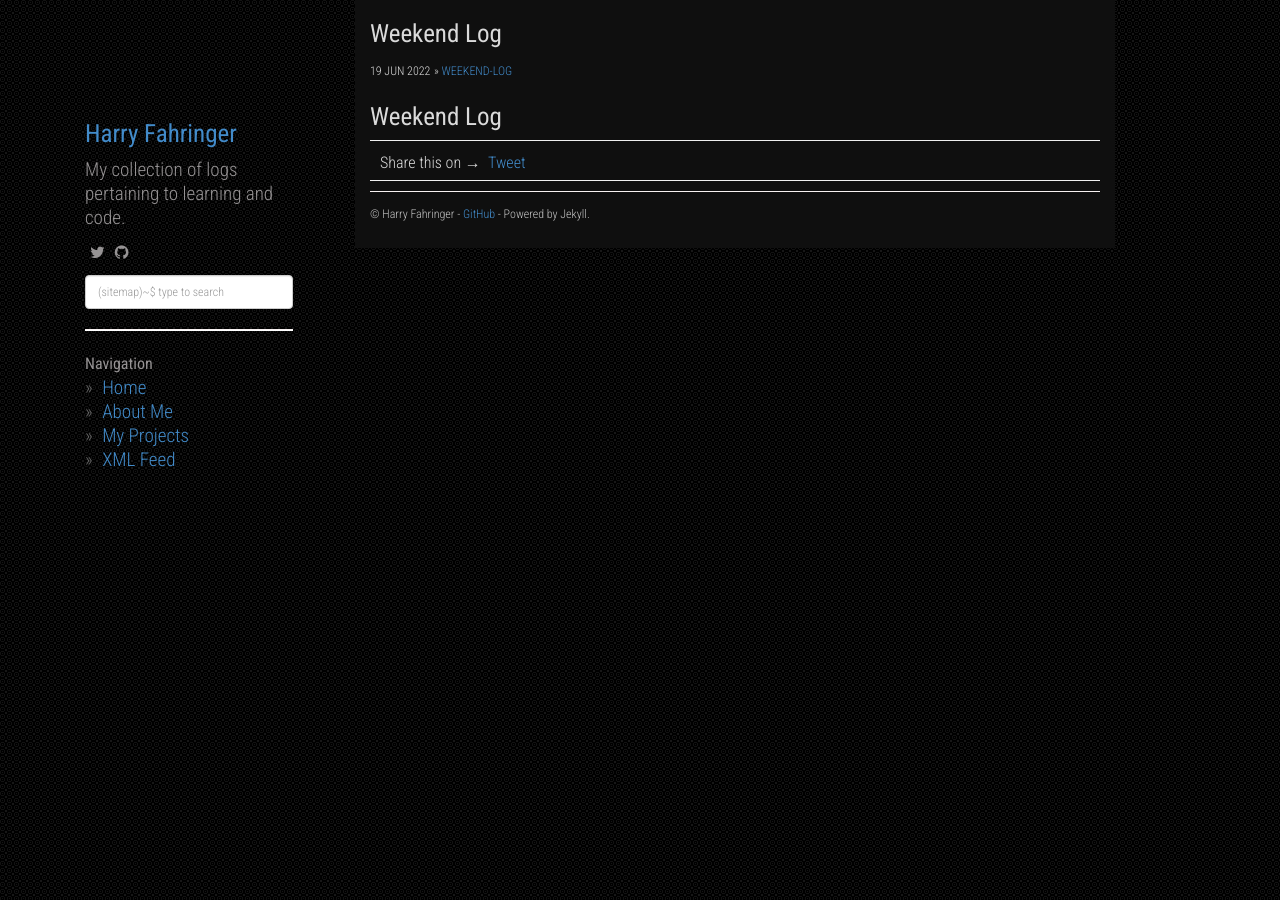
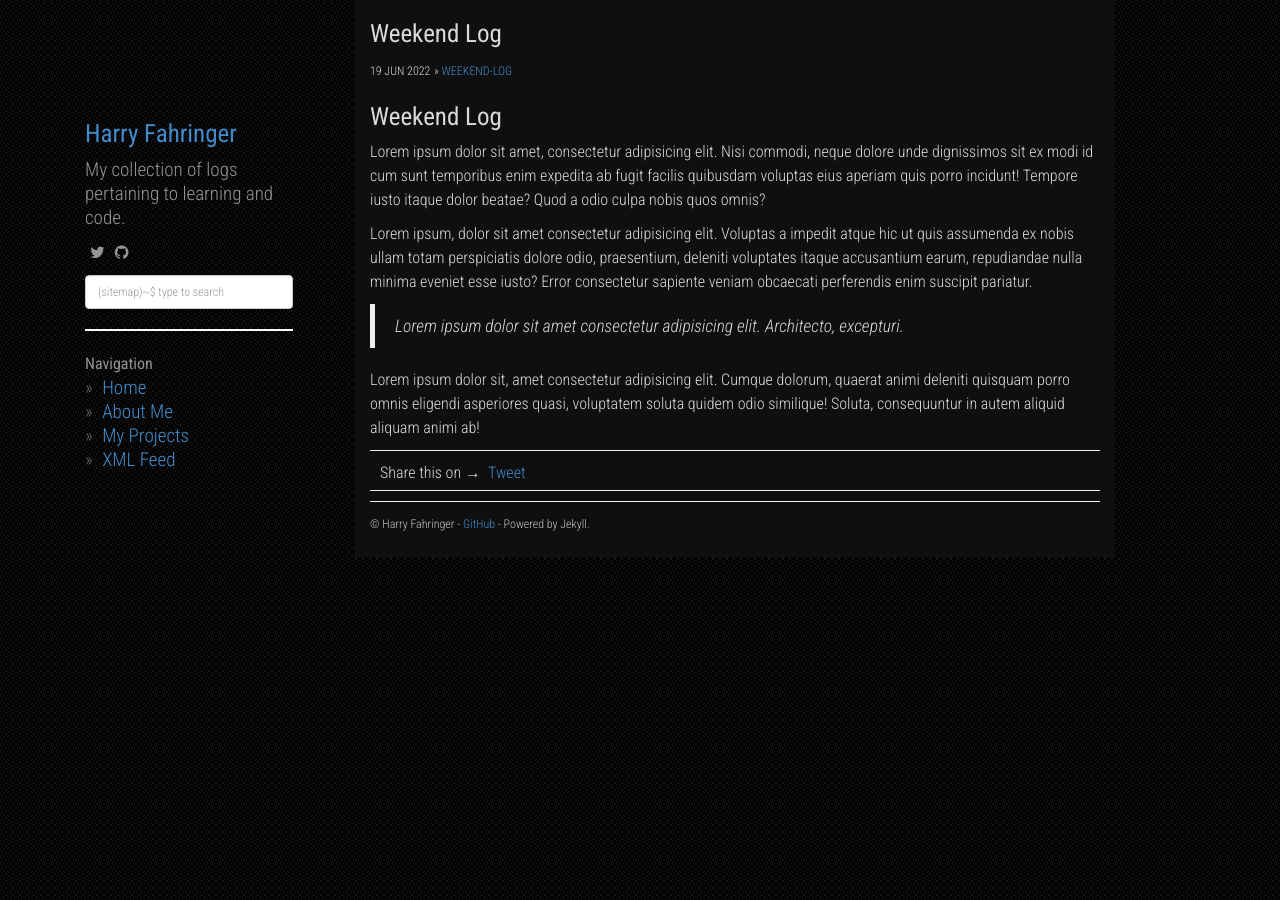
Before and after one commit to harryrf3/harryrf3.github.io, a Jekyll site: the page built from _posts/2022-06-18-weekend-log.md, in a window 1280 px wide. Built offline with Jekyll 4.4.1, drawn with Linux system fonts in a browser that asks for light colours; nearby versions of some CDN libraries; comment, search, counter and statistics services are not loaded.

Commit message:
Add a test post for Weekend Log

```diff
--- a/_posts/2022-06-18-weekend-log.md
+++ b/_posts/2022-06-18-weekend-log.md
@@ -14,3 +14,11 @@ image: Broadcast_Mail.png
 ---
 
 # Weekend Log
+
+Lorem ipsum dolor sit amet, consectetur adipisicing elit. Nisi commodi, neque dolore unde dignissimos sit ex modi id cum sunt temporibus enim expedita ab fugit facilis quibusdam voluptas eius aperiam quis porro incidunt! Tempore iusto itaque dolor beatae? Quod a odio culpa nobis quos omnis?
+
+Lorem ipsum, dolor sit amet consectetur adipisicing elit. Voluptas a impedit atque hic ut quis assumenda ex nobis ullam totam perspiciatis dolore odio, praesentium, deleniti voluptates itaque accusantium earum, repudiandae nulla minima eveniet esse iusto? Error consectetur sapiente veniam obcaecati perferendis enim suscipit pariatur.
+
+>*Lorem ipsum dolor sit amet consectetur adipisicing elit. Architecto, excepturi.*
+
+Lorem ipsum dolor sit, amet consectetur adipisicing elit. Cumque dolorum, quaerat animi deleniti quisquam porro omnis eligendi asperiores quasi, voluptatem soluta quidem odio similique! Soluta, consequuntur in autem aliquid aliquam animi ab!
```
